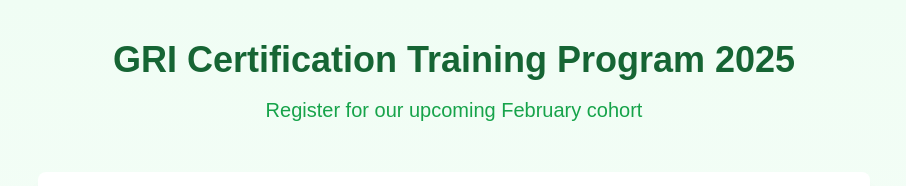
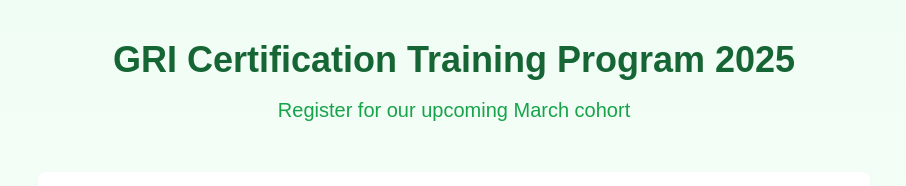
Before and after one commit to IdrisKulubi/gritraining, a Next.js app: page /register in a window 1280 px wide. Shown: the top 186 px of the page, without its empty margins (186-1092 px from the left). Built offline with nearby package versions, Linux system fonts and the light colour scheme.

Commit message:
small fix

```diff
--- a/src/app/(public)/register/page.tsx
+++ b/src/app/(public)/register/page.tsx
@@ -9,7 +9,7 @@
             GRI Certification Training Program 2025
           </h1>
           <p className="text-xl text-green-600">
-            Register for our upcoming February cohort
+            Register for our upcoming March cohort
           </p>
         </div>
 
```
